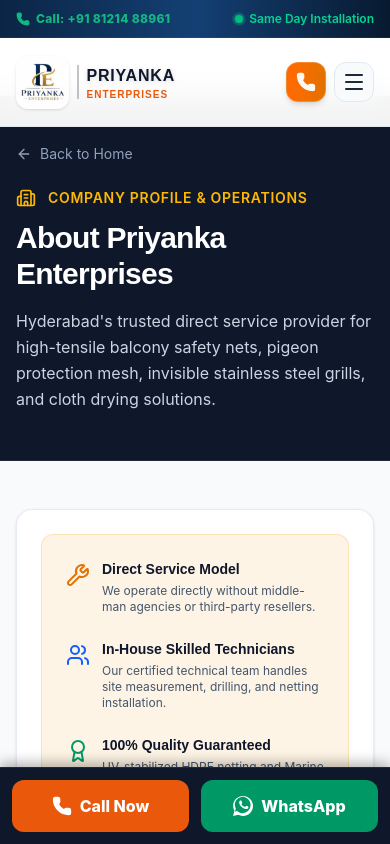
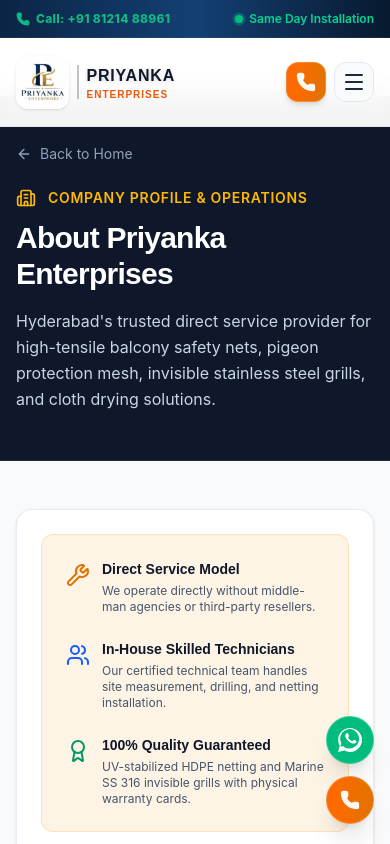
Before and after one commit to ajay-Ai-Ds/Priyanka-Enterprises, a Next.js app: page /about-us in a window 390 px wide. Shown: the top 844 px of the page. Built offline with nearby package versions, Linux system fonts and the light colour scheme.

Commit message:
feat(ui): replace horizontal bottom bar with vertical floating action buttons (WhatsApp, Call, Scroll-to-Top)

```diff
--- a/src/components/FloatingCTAs.tsx
+++ b/src/components/FloatingCTAs.tsx
@@ -10,13 +10,14 @@
 
   useEffect(() => {
     const toggleVisibility = () => {
-      if (window.scrollY > 400) {
+      if (window.scrollY > 200) {
         setIsVisible(true);
       } else {
         setIsVisible(false);
       }
     };
-    window.addEventListener("scroll", toggleVisibility);
+    toggleVisibility();
+    window.addEventListener("scroll", toggleVisibility, { passive: true });
     return () => window.removeEventListener("scroll", toggleVisibility);
   }, []);
 
@@ -32,10 +33,26 @@
   )}`;
 
   return (
-    <>
-      {/* Floating Buttons on Right (Desktop Only to prevent mobile touch target overlap) */}
-      <div className="hidden sm:flex fixed bottom-6 right-5 z-40 flex-col space-y-3 items-end">
-        {/* WhatsApp Floating */}
+    <div className="fixed bottom-5 right-4 sm:bottom-6 sm:right-5 z-50 flex flex-col space-y-3 items-end pointer-events-auto">
+      {/* Scroll To Top Button (Upward moving button) */}
+      <AnimatePresence>
+        {isVisible && (
+          <motion.button
+            onClick={scrollToTop}
+            initial={{ scale: 0, opacity: 0 }}
+            animate={{ scale: 1, opacity: 1 }}
+            exit={{ scale: 0, opacity: 0 }}
+            whileHover={{ scale: 1.1 }}
+            whileTap={{ scale: 0.9 }}
+            className="flex items-center justify-center w-11 h-11 sm:w-12 sm:h-12 bg-white/95 backdrop-blur-md text-slate-800 rounded-full shadow-lg border border-slate-200 cursor-pointer transition-all hover:bg-slate-50"
+            aria-label="Scroll to top"
+          >
+            <ArrowUp className="w-5 h-5 sm:w-6 sm:h-6 text-slate-800" />
+          </motion.button>
+        )}
+      </AnimatePresence>
+
+      {/* WhatsApp Floating Button */}
       <motion.a
         href={whatsappUrl}
         target="_blank"
@@ -45,18 +62,18 @@
         animate={{ scale: 1 }}
         whileHover={{ scale: 1.1 }}
         whileTap={{ scale: 0.9 }}
-          className="flex items-center justify-center w-14 h-14 bg-emerald-600 hover:bg-emerald-700 text-white rounded-full shadow-lg cursor-pointer transition-colors duration-200 animate-pulse-subtle relative group"
+        className="flex items-center justify-center w-12 h-12 sm:w-14 sm:h-14 bg-emerald-500 hover:bg-emerald-600 text-white rounded-full shadow-xl cursor-pointer transition-colors duration-200 relative group border border-white/20"
         aria-label="Chat on WhatsApp"
       >
-          <svg className="w-7 h-7 fill-white" viewBox="0 0 24 24">
+        <svg className="w-6 h-6 sm:w-7 sm:h-7 fill-white" viewBox="0 0 24 24">
           <path d="M.057 24l1.687-6.163c-1.041-1.804-1.588-3.849-1.587-5.946C.06 5.348 5.397.01 12.008.01c3.202.001 6.212 1.248 8.477 3.517 2.266 2.268 3.507 5.28 3.505 8.484-.004 6.657-5.34 11.997-11.953 11.997-2.005-.001-3.973-.502-5.724-1.455L0 24zm6.59-4.846c1.6.95 3.188 1.449 4.625 1.451 5.403.002 9.803-4.381 9.805-9.786.002-2.618-1.01-5.074-2.854-6.921C16.38 2.052 13.933.996 11.999.996 6.596.996 2.197 5.379 2.195 10.785c-.001 1.512.409 2.99 1.182 4.298l-.994 3.63 3.731-.973-1.066.614zm11.332-6.52c-.274-.136-1.62-.8-1.87-.892-.252-.09-.435-.136-.617.137-.183.272-.708.892-.868 1.074-.16.183-.32.204-.593.068-1.579-.79-2.73-1.37-3.818-3.23-.288-.492.288-.456.822-1.52.091-.183.046-.343-.023-.48-.068-.136-.617-1.484-.846-2.033-.223-.536-.469-.463-.617-.47l-.527-.008c-.183 0-.48.069-.731.343-.252.274-.96.937-.96 2.285 0 1.348.982 2.651 1.119 2.833.137.183 1.933 2.951 4.682 4.141.654.282 1.165.451 1.564.578.658.209 1.258.18 1.732.109.528-.079 1.62-.663 1.85-1.302.23-.639.23-1.187.16-1.302-.07-.116-.275-.183-.55-.32z"/>
         </svg>
-          <span className="absolute right-16 bg-slate-900 text-white text-xs px-2.5 py-1 rounded shadow-md opacity-0 group-hover:opacity-100 transition-opacity duration-200 whitespace-nowrap pointer-events-none">
-            WhatsApp Enquiry
+        <span className="hidden sm:block absolute right-16 bg-slate-900 text-white text-xs px-2.5 py-1 rounded shadow-md opacity-0 group-hover:opacity-100 transition-opacity duration-200 whitespace-nowrap pointer-events-none">
+          WhatsApp Chat
         </span>
       </motion.a>
 
-        {/* Call Floating */}
+      {/* Direct Call Floating Button */}
       <motion.a
         href="tel:+918121488961"
         onClick={() => trackGoogleConversion()}
@@ -64,58 +81,14 @@
         animate={{ scale: 1 }}
         whileHover={{ scale: 1.1 }}
         whileTap={{ scale: 0.9 }}
-          className="flex items-center justify-center w-14 h-14 bg-call-red hover:bg-call-red-hover text-white rounded-full shadow-lg cursor-pointer transition-colors duration-200 group"
+        className="flex items-center justify-center w-12 h-12 sm:w-14 sm:h-14 bg-gradient-to-r from-orange-500 to-amber-600 hover:from-orange-600 hover:to-amber-700 text-white rounded-full shadow-xl cursor-pointer transition-colors duration-200 relative group border border-white/20"
         aria-label="Call Customer Care"
       >
-          <Phone className="w-6 h-6 fill-white" />
-          <span className="absolute right-16 bg-slate-900 text-white text-xs px-2.5 py-1 rounded shadow-md opacity-0 group-hover:opacity-100 transition-opacity duration-200 whitespace-nowrap pointer-events-none">
-            Call Priyanka Enterprises
+        <Phone className="w-5 h-5 sm:w-6 sm:h-6 fill-white animate-pulse" />
+        <span className="hidden sm:block absolute right-16 bg-slate-900 text-white text-xs px-2.5 py-1 rounded shadow-md opacity-0 group-hover:opacity-100 transition-opacity duration-200 whitespace-nowrap pointer-events-none">
+          Call +91 81214 88961
         </span>
       </motion.a>
-
-        {/* Scroll To Top */}
-        <AnimatePresence>
-          {isVisible && (
-            <motion.button
-              onClick={scrollToTop}
-              initial={{ scale: 0, opacity: 0 }}
-              animate={{ scale: 1, opacity: 1 }}
-              exit={{ scale: 0, opacity: 0 }}
-              whileHover={{ scale: 1.1 }}
-              className="flex items-center justify-center w-12 h-12 bg-slate-100 hover:bg-slate-200 text-slate-700 rounded-full shadow-md border border-slate-200 cursor-pointer transition-colors duration-200"
-              aria-label="Scroll to top"
-            >
-              <ArrowUp className="w-5 h-5" />
-            </motion.button>
-          )}
-        </AnimatePresence>
     </div>
-
-      {/* Sticky Bottom Call + WhatsApp Bar (Mobile Only) */}
-      <div className="sm:hidden fixed bottom-0 left-0 w-full bg-slate-900 border-t border-slate-800 shadow-[0_-4px_12px_rgba(0,0,0,0.3)] grid grid-cols-2 p-3 gap-3 z-50">
-        <a
-          href="tel:+918121488961"
-          onClick={() => trackGoogleConversion()}
-          className="flex items-center justify-center space-x-2 bg-[#ea580c] hover:bg-[#c2410c] text-white py-3.5 px-4 rounded-xl text-base font-extrabold active:scale-95 transition-transform min-h-[48px]"
-          aria-label="Call Priyanka Enterprises"
-        >
-          <Phone className="w-5 h-5 fill-white" />
-          <span>Call Now</span>
-        </a>
-        <a
-          href={whatsappUrl}
-          target="_blank"
-          rel="noopener noreferrer"
-          onClick={() => trackGoogleConversion()}
-          className="flex items-center justify-center space-x-2 bg-emerald-600 hover:bg-emerald-700 text-white py-3.5 px-4 rounded-xl text-base font-extrabold active:scale-95 transition-transform min-h-[48px]"
-          aria-label="WhatsApp Priyanka Enterprises"
-        >
-          <svg className="w-5 h-5 fill-white" viewBox="0 0 24 24">
-            <path d="M.057 24l1.687-6.163c-1.041-1.804-1.588-3.849-1.587-5.946C.06 5.348 5.397.01 12.008.01c3.202.001 6.212 1.248 8.477 3.517 2.266 2.268 3.507 5.28 3.505 8.484-.004 6.657-5.34 11.997-11.953 11.997-2.005-.001-3.973-.502-5.724-1.455L0 24zm6.59-4.846c1.6.95 3.188 1.449 4.625 1.451 5.403.002 9.803-4.381 9.805-9.786.002-2.618-1.01-5.074-2.854-6.921C16.38 2.052 13.933.996 11.999.996 6.596.996 2.197 5.379 2.195 10.785c-.001 1.512.409 2.99 1.182 4.298l-.994 3.63 3.731-.973-1.066.614zm11.332-6.52c-.274-.136-1.62-.8-1.87-.892-.252-.09-.435-.136-.617.137-.183.272-.708.892-.868 1.074-.16.183-.32.204-.593.068-1.579-.79-2.73-1.37-3.818-3.23-.288-.492.288-.456.822-1.52.091-.183.046-.343-.023-.48-.068-.136-.617-1.484-.846-2.033-.223-.536-.469-.463-.617-.47l-.527-.008c-.183 0-.48.069-.731.343-.252.274-.96.937-.96 2.285 0 1.348.982 2.651 1.119 2.833.137.183 1.933 2.951 4.682 4.141.654.282 1.165.451 1.564.578.658.209 1.258.18 1.732.109.528-.079 1.62-.663 1.85-1.302.23-.639.23-1.187.16-1.302-.07-.116-.275-.183-.55-.32z"/>
-          </svg>
-          <span>WhatsApp</span>
-        </a>
-      </div>
-    </>
   );
 }
```
Lines whose indentation alone changed are shown as unchanged.
